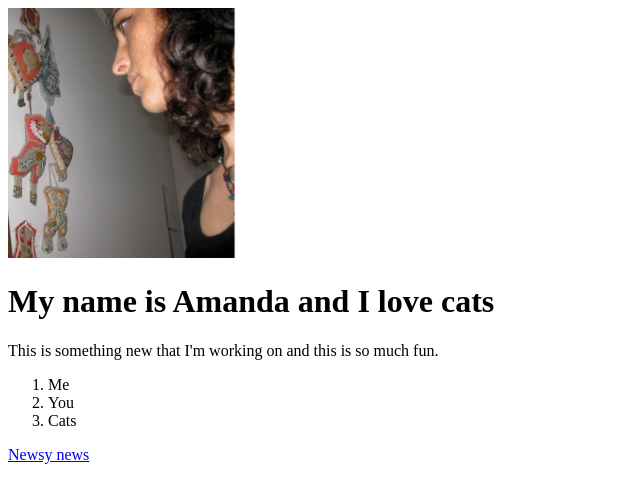
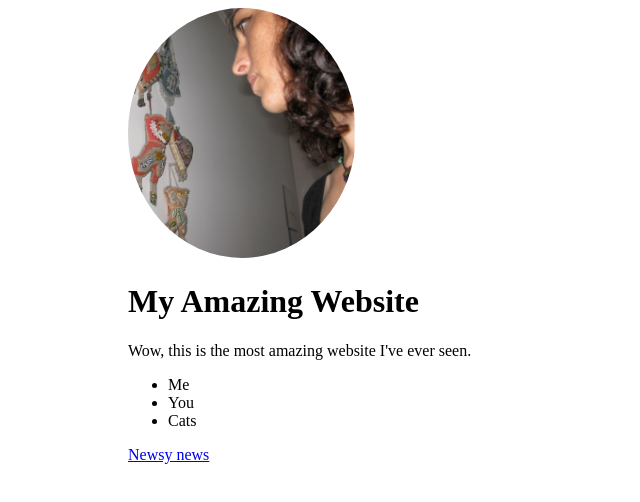
Before and after one commit to edselcat/amanda-fewd37, a plain HTML site: page index.html in a window 1280 px wide. Shown: the whole page, without its empty margins (0-640 px from the left). Drawn offline with Linux system fonts and the light colour scheme.

Commit message:
last project for the day

```diff
--- a/index.html
+++ b/index.html
@@ -3,25 +3,47 @@
 
 <head>
 <meta charset="utf-8">
-<title<Amanda's Website</title>
+<title>Amanda's Website</title>
 
+<style>
+@import url(https://fonts.googleapis.com/css?family=PT+Sans:400,700,400italic);
 
+body{
+  font-family: 'PT Sans'sans-serif;
+  font-size: 16px;
+  width: 80%;
+  margin-left: auto;
+  margin-right: auto;
+}
+h1{
+  font-size: 2em;
+}
+p{
+    max-width: 600px;
+}
+img{
+  border-radius: 100%;
+}
+ul{
+}
+
+</style>
 </head>
 
 <body>
 
   <img src="images/me.png" alt="me" height="250px"/>
 
-<h1>My name is Amanda and I love cats</h1>
+<h1>My Amazing Website</h1>
 
-<p>This is something new that I'm working on and this is so much fun.</p>
+<p>Wow, this is the most amazing website I've ever seen.</p>
 
-<ol>
+<ul>
     <li>Me</li>
     <li>You</li>
     <li>Cats</li>
 
-</ol>
+</ul>
 
 <a href="http://www.cnn.com/" target="_blank">Newsy news</a>
 
```
